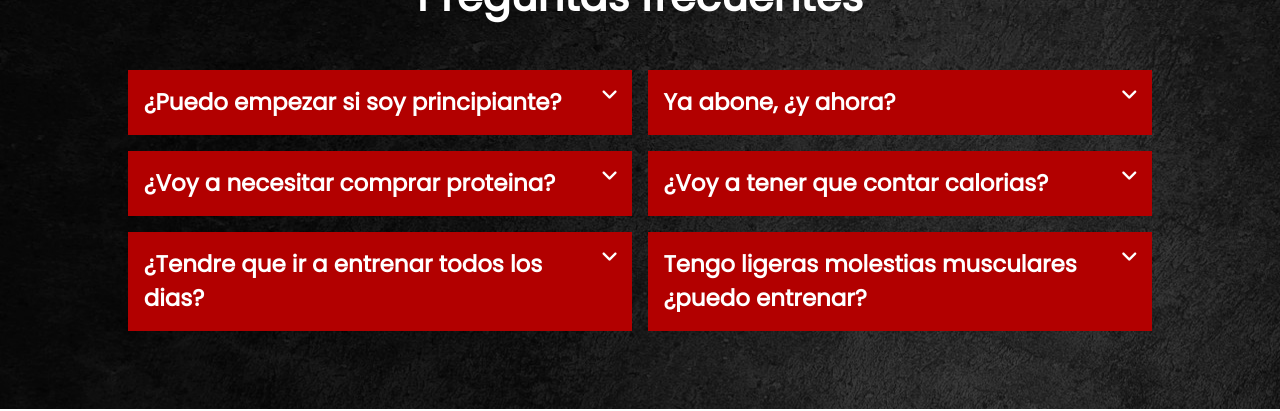
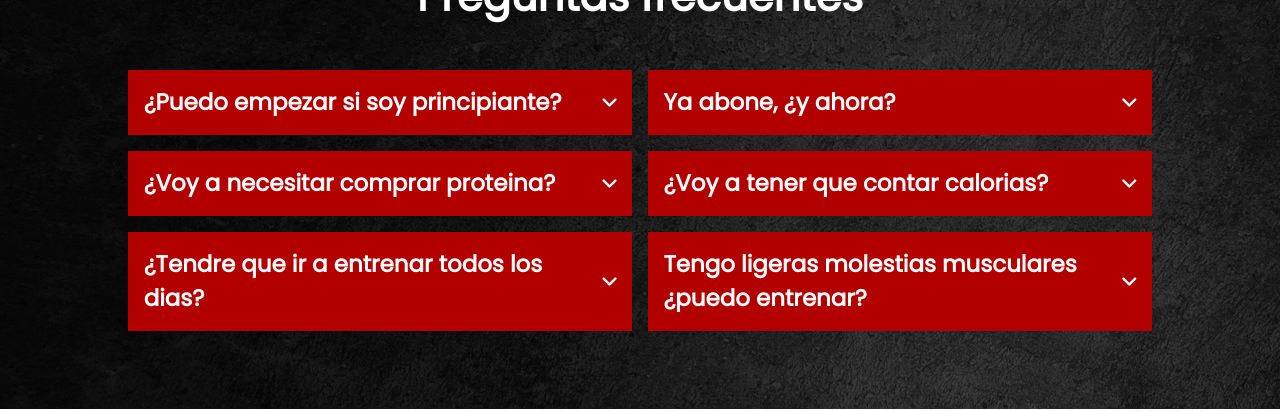
Before and after one commit to JuanMosquela/Chinito.github.io, a website: page index.html in a window 1280 px wide. Shown: the part 6010-6421 px from the top of the page. Drawn offline with nearby package versions, Linux system fonts and the light colour scheme.

Commit message:
Finalizados estilos

```diff
--- a/scss/styles.scss
+++ b/scss/styles.scss
@@ -722,6 +722,7 @@
                 .question{
                     display: flex;
                     justify-content: space-between;
+                    align-items: center;
                     background-color: $red;
                     padding: 1.5rem;
                     color: #FFF;
@@ -736,6 +737,7 @@
 
                     i{
                          font-size: 1.8rem;
+                         padding-left: 10px;
                          cursor: pointer;
                     }
                 }
```
Also changed, not shown: css/styles.css.
